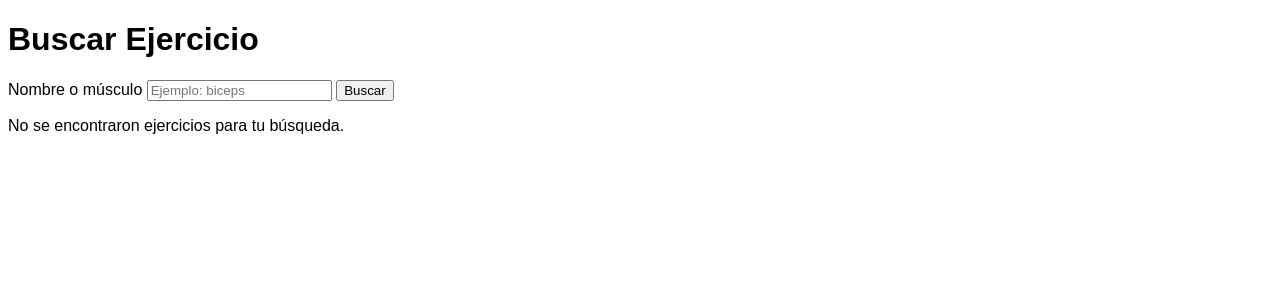
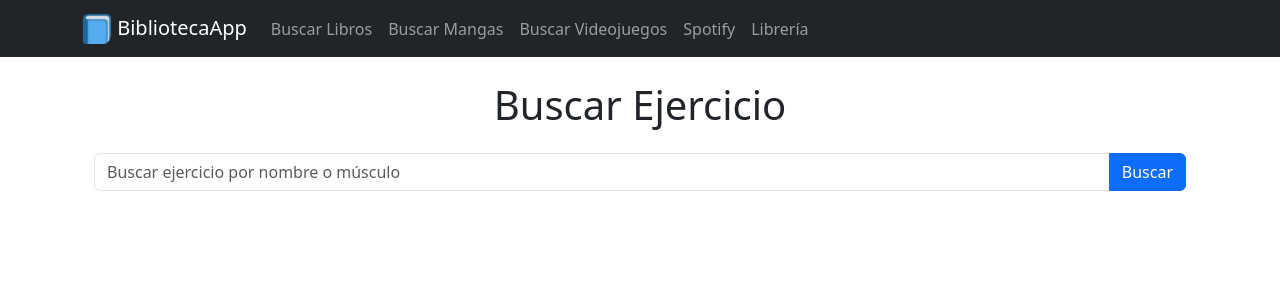
Before and after one commit to dpm1002/proyectos, a Flask app: page /buscar_ejercicio in a window 1280 px wide. Shown: the top 300 px of the page. Run offline with Flask 3, Linux system fonts and the light colour scheme; parts of the project's set-up code (start-up, migrations or seed data) failed here and were passed over; some libraries are stand-ins or nearby versions.

Commit message:
Configuracion completa de la base de datos remota y la funcionalidad de los ejercicios fisicos de gimnasio correspondiente con la issue #27

```diff
--- a/library-management/app/routes.py
+++ b/library-management/app/routes.py
@@ -3,6 +3,7 @@ import requests
 from datetime import datetime
 import os
 from dotenv import load_dotenv
+from google.cloud import firestore
 
 bp = Blueprint('routes', __name__)
 
@@ -482,12 +483,73 @@ def resultado_ejercicio(termino):
     return render_template("resultado_ejercicio.html", exercises=exercises)
 
 
-@bp.route("/ejercicios")
+@bp.route("/guardar_ejercicio", methods=["POST"])
+def guardar_ejercicio():
+    db = get_firestore_db()
+    ejercicio_data = request.form
+
+    # Extraer datos del formulario
+    ejercicio = {
+        "id": ejercicio_data.get("id"),
+        "name": ejercicio_data.get("name"),
+        "bodyPart": ejercicio_data.get("bodyPart"),
+        "equipment": ejercicio_data.get("equipment"),
+        "gifUrl": ejercicio_data.get("gifUrl"),
+    }
+    lista = ejercicio_data.get("lista", "Default")
+
+    # Guardar en Firebase
+    db.collection("listas").document(lista).set(
+        {"ejercicios": firestore.ArrayUnion([ejercicio])}, merge=True
+    )
+
+    return jsonify({"message": f"Ejercicio '{ejercicio['name']}' guardado en la lista '{lista}'"}), 200
+
+
+@bp.route("/ver_lista/<string:lista>")
+def ver_lista(lista):
+    """Ver los ejercicios de una lista específica."""
+    db = get_firestore_db()
+    lista_doc = db.collection("listas").document(lista).get()
+
+    if not lista_doc.exists:
+        return f"La lista '{lista}' no existe.", 404
+
+    ejercicios = lista_doc.to_dict().get("ejercicios", [])
+    return render_template("lista.html", lista=lista, ejercicios=ejercicios)
+
+
+@bp.route("/agregar_ejercicio", methods=["POST"])
+def agregar_ejercicio():
+    db = get_firestore_db()
+    lista = request.form.get("lista")
+    ejercicio_id = request.form.get("ejercicio_id")
+    nombre_ejercicio = request.form.get("nombre_ejercicio")
+
+    # Agregar ejercicio a la lista
+    db.collection("listas").document(lista).set(
+        {"ejercicios": firestore.ArrayUnion(
+            [{"id": ejercicio_id, "name": nombre_ejercicio}])},
+        merge=True,
+    )
+
+    return redirect(url_for("routes.ejercicios"))
+
+
+@bp.route("/ejercicios", methods=["GET"])
 def ejercicios():
-    """Pantalla principal que muestra una lista de ejercicios"""
-    response = requests.get(EXERCISE_API_URL, headers=EXERCISE_HEADERS)
-    exercises = response.json() if response.status_code == 200 else []
-    return render_template("ejercicios.html", exercises=exercises)
+    db = get_firestore_db()
+    listas_ref = db.collection("listas").stream()
+
+    listas = []
+    for lista in listas_ref:
+        data = lista.to_dict()
+        listas.append({
+            "nombre": lista.id,
+            "ejercicios": data.get("ejercicios", [])
+        })
+
+    return render_template("ejercicios.html", listas=listas)
 
 
 @bp.route("/manga")
--- a/library-management/app/templates/buscar_ejercicio.html
+++ b/library-management/app/templates/buscar_ejercicio.html
@@ -1,56 +1,38 @@
-<!DOCTYPE html>
-<html lang="en">
+{% extends "base.html" %}
 
-<head>
-    <meta charset="UTF-8">
-    <meta name="viewport" content="width=device-width, initial-scale=1.0">
-    <title>Buscar Ejercicio</title>
-    <style>
-        body {
-            font-family: Arial, sans-serif;
-        }
+{% block content %}
+<h1 class="text-center">Buscar Ejercicio</h1>
 
-        .exercise {
-            border: 1px solid #ccc;
-            padding: 15px;
-            margin: 10px 0;
-            border-radius: 5px;
-        }
-
-        .exercise img {
-            max-width: 100%;
-            height: auto;
-        }
-    </style>
-</head>
-
-<body>
-    <h1>Buscar Ejercicio</h1>
-    <form action="/buscar_ejercicio" method="POST">
-        <label for="termino">Nombre o músculo</label>
-        <input type="text" id="termino" name="termino" placeholder="Ejemplo: biceps" required>
-        <button type="submit">Buscar</button>
+<div class="container mt-4">
+    <form method="POST" action="{{ url_for('routes.buscar_ejercicio') }}">
+        <div class="input-group mb-3">
+            <input type="text" class="form-control" name="termino" placeholder="Buscar ejercicio por nombre o músculo">
+            <button class="btn btn-primary" type="submit">Buscar</button>
+        </div>
     </form>
+</div>
 
 {% if ejercicios %}
-    <h2>Resultados de búsqueda</h2>
+<div class="container mt-4">
+    <h2>Resultados de la búsqueda</h2>
+    <ul class="list-group">
         {% for ejercicio in ejercicios %}
-    <div class="exercise">
-        <h3>{{ ejercicio['name'] }}</h3>
-        <img src="{{ ejercicio['gifUrl'] }}" alt="Gif del ejercicio">
-        <p><strong>Músculo principal:</strong> {{ ejercicio['target'] }}</p>
-        <p><strong>Equipo necesario:</strong> {{ ejercicio['equipment'] }}</p>
-        <p><strong>Instrucciones:</strong></p>
-        <ol>
-            {% for step in ejercicio['instructions'] %}
-            <li>{{ step }}</li>
+        <li class="list-group-item">
+            <h5>{{ ejercicio.name }}</h5>
+            <p><strong>Músculo:</strong> {{ ejercicio.target }}</p>
+            <p><strong>Equipo:</strong> {{ ejercicio.equipment }}</p>
+            <img src="{{ ejercicio.gifUrl }}" alt="Imagen del ejercicio" class="img-fluid">
+            <form method="POST" action="{{ url_for('routes.agregar_ejercicio') }}">
+                <input type="hidden" name="ejercicio_id" value="{{ ejercicio.id }}">
+                <input type="hidden" name="nombre_ejercicio" value="{{ ejercicio.name }}">
+                <div class="input-group mt-2">
+                    <input type="text" class="form-control" name="lista" placeholder="Nombre de la lista">
+                    <button class="btn btn-success" type="submit">Añadir a lista</button>
+                </div>
+            </form>
+        </li>
         {% endfor %}
-        </ol>
+    </ul>
 </div>
-    {% endfor %}
-    {% else %}
-    <p>No se encontraron ejercicios para tu búsqueda.</p>
 {% endif %}
-</body>
-
-</html>
+{% endblock %}
```
Also changed, not shown: library-management/app/templates/detalle_lista.html (added, +26 -0 lines), library-management/app/templates/ejercicios.html (+44 -15 lines). Lines whose indentation alone changed are shown as unchanged.
